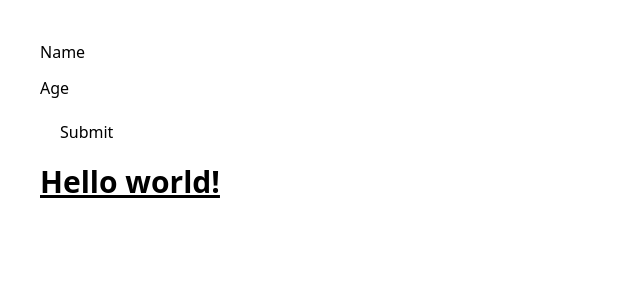
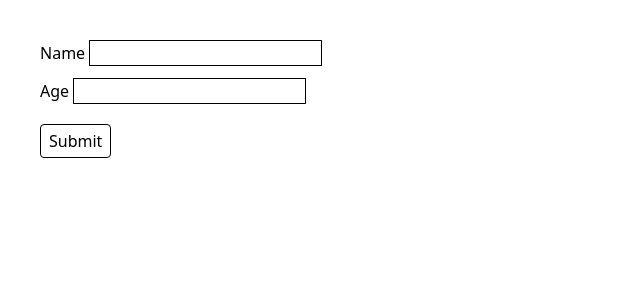
Before and after one commit to hasnat-shohag/expense-tracker, a React (Vite) app: page / in a window 1280 px wide. Shown: the top 300 px of the page, without its empty margins (0-640 px from the left). Built offline with nearby package versions, Linux system fonts and the light colour scheme.

Commit message:
form validation with zod

```diff
--- a/package.json
+++ b/package.json
@@ -10,9 +10,11 @@
     "preview": "vite preview"
   },
   "dependencies": {
+    "@hookform/resolvers": "^3.3.2",
     "init": "^0.1.2",
     "react": "^18.2.0",
     "react-dom": "^18.2.0",
+    "react-hook-form": "^7.49.2",
     "zod": "^3.22.4"
   },
   "devDependencies": {
--- a/src/App.tsx
+++ b/src/App.tsx
@@ -4,7 +4,6 @@ const App = () => {
 	return (
 		<div className="m-10">
 			<Form />
-			<h1 className="text-3xl font-bold underline">Hello world!</h1>
 		</div>
 	);
 };
--- a/src/components/Form/Form.tsx
+++ b/src/components/Form/Form.tsx
@@ -1,22 +1,57 @@
-// import { z } from "zod";
+import { useForm } from "react-hook-form";
+import { z } from "zod";
+import { zodResolver } from "@hookform/resolvers/zod";
+
+const schema = z.object({
+	name: z.string().min(3, { message: "Name must be at least 3 characters" }),
+	age: z.number({ invalid_type_error: "Age field is required" }).min(18),
+});
+type FormData = z.infer<typeof schema>; // { name: string; age: number; }
 
 const Form = () => {
+	const {
+		register,
+		handleSubmit,
+		formState: { errors },
+	} = useForm<FormData>({
+		resolver: zodResolver(schema),
+	});
+
+	const onSubmit = (data: FormData) => {
+		console.log(data);
+	};
+
 	return (
 		<>
-			<form>
+			<form onSubmit={handleSubmit(onSubmit)}>
 				<div className="mb-3">
 					<label htmlFor="name" className="form-label">
-						Name
+						Name{" "}
 					</label>
-					<input id="name" type="text" className="border-black" />
+					<input
+						{...register("name")}
+						id="name"
+						type="text"
+						className="border border-black"
+					/>
+					{errors.name && <p className="text-red-600">{errors.name.message}</p>}
 				</div>
-				<div>
-					<label htmlFor="name" className="form-label">
-						Age
+				<div className="mb-5">
+					<label htmlFor="age" className="form-label">
+						Age{" "}
 					</label>
-					<input id="name" type="text" className="border-black" />
+					<input
+						{...register("age", { valueAsNumber: true })}
+						id="age"
+						type="text"
+						className="border border-black"
+					/>
+					{errors.age && <p className="text-red-600">{errors.age.message}</p>}
 				</div>
-				<button type="submit" className="p-5">
+				<button
+					type="submit"
+					className="px-2 py-1 border border-black rounded  bg-white hover:bg-gray-200	"
+				>
 					Submit
 				</button>
 			</form>
```
Also changed, not shown: 1 other file (tests, documents, lock files or other folders).
